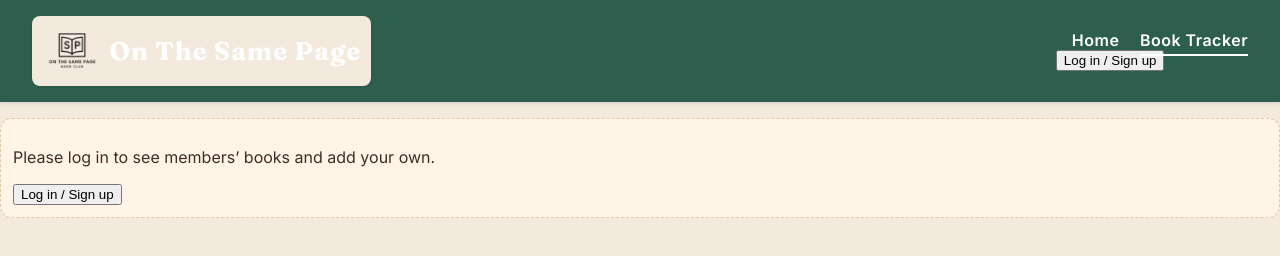
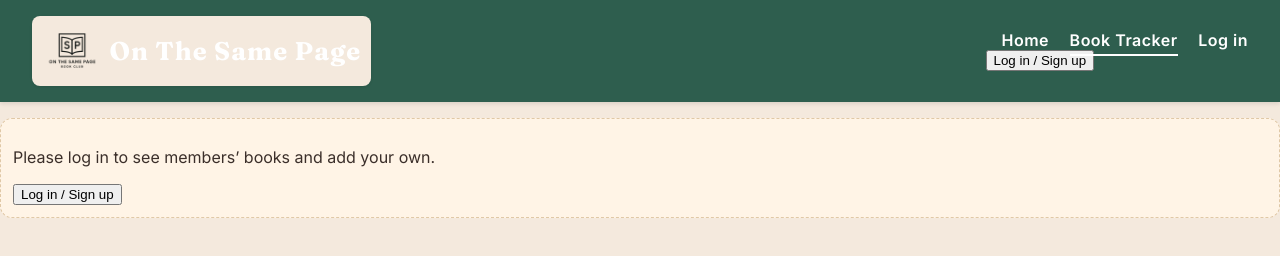
Before and after one commit to arogelg/otsp-book-club, a website: page books.html in a window 1280 px wide. Drawn offline with Linux system fonts and the light colour scheme.

Commit message:
Update books.html

```diff
--- a/books.html
+++ b/books.html
@@ -24,6 +24,7 @@
     <nav>
       <a href="index.html">Home</a>
       <a href="books.html" class="active">Book Tracker</a>
+      <a> Log in</a>
 
       <!-- Auth menu -->
       <div id="auth-ui" style="margin-left:auto;display:flex;gap:.5rem;align-items:center">
```
